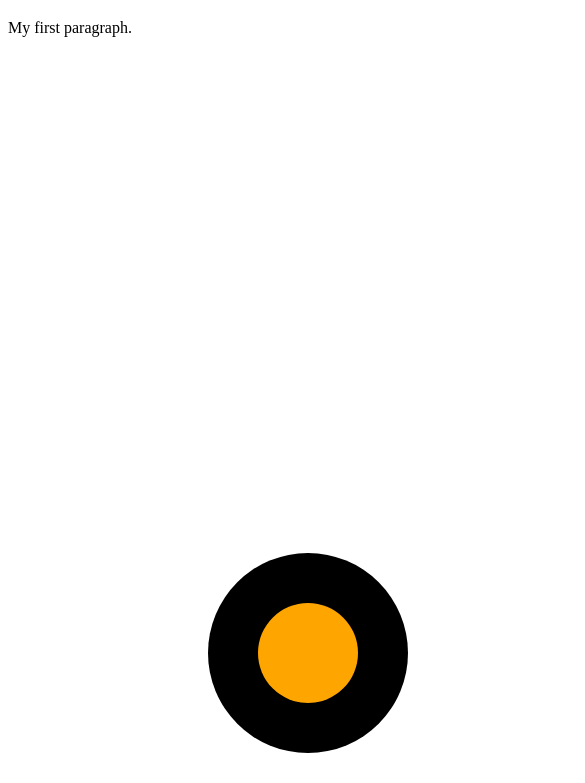
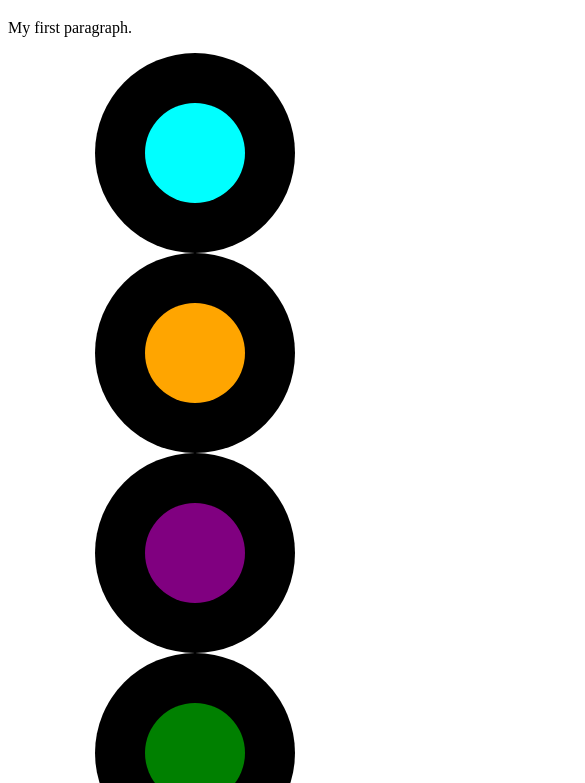
Before and after one commit to camerongjlaw/camerongjlaw.github.io, a plain HTML site: page index.html in a window 390 px wide. Shown: the part 61-844 px from the top of the page, 585 px wide, since content can reach past the window. Drawn offline with Linux system fonts and the light colour scheme.

Commit message:
Update index.html

```diff
--- a/index.html
+++ b/index.html
@@ -69,6 +69,14 @@
         background: green;
 
     }
+    @media screen and (max-width: 600px) {
+        .circle-block{
+            width: 100%;
+            height: auto;
+            flex-direction: column;
+        }
+
+    }
     </style>
 
 </head>
```
